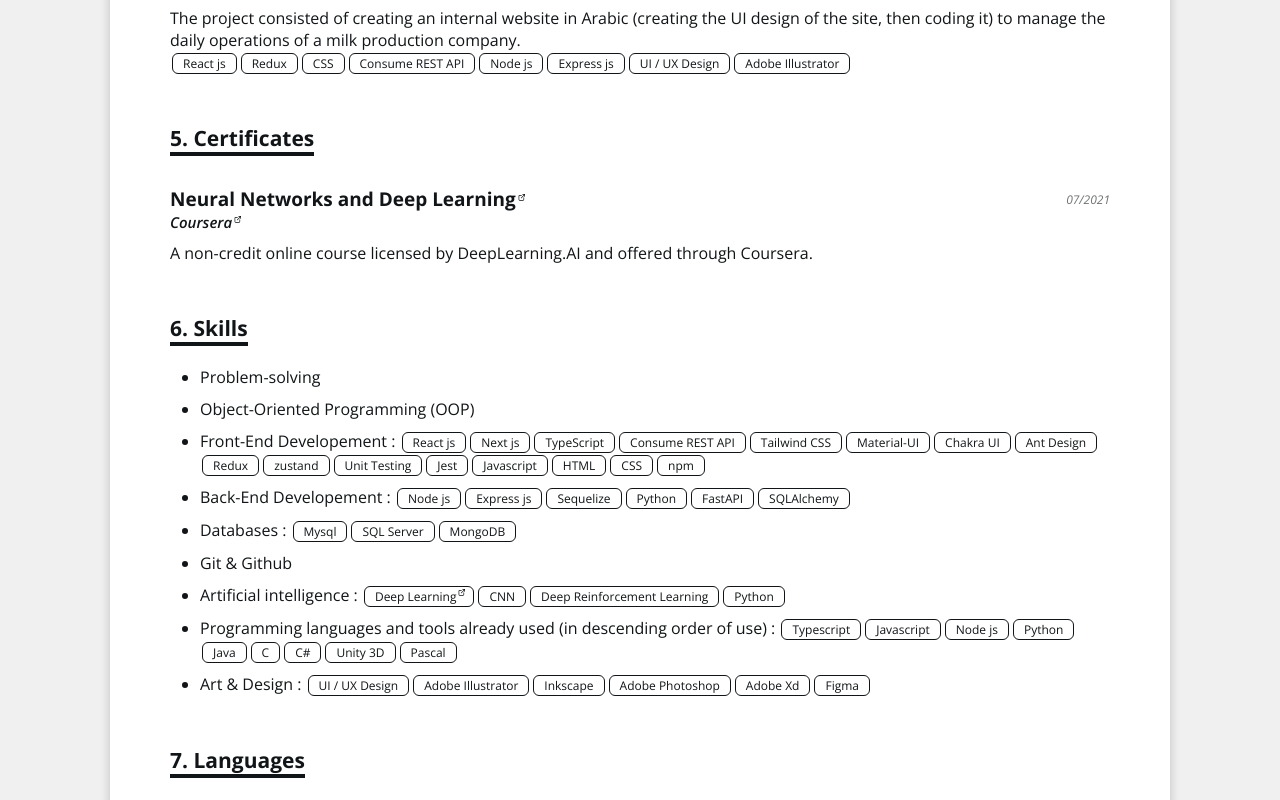
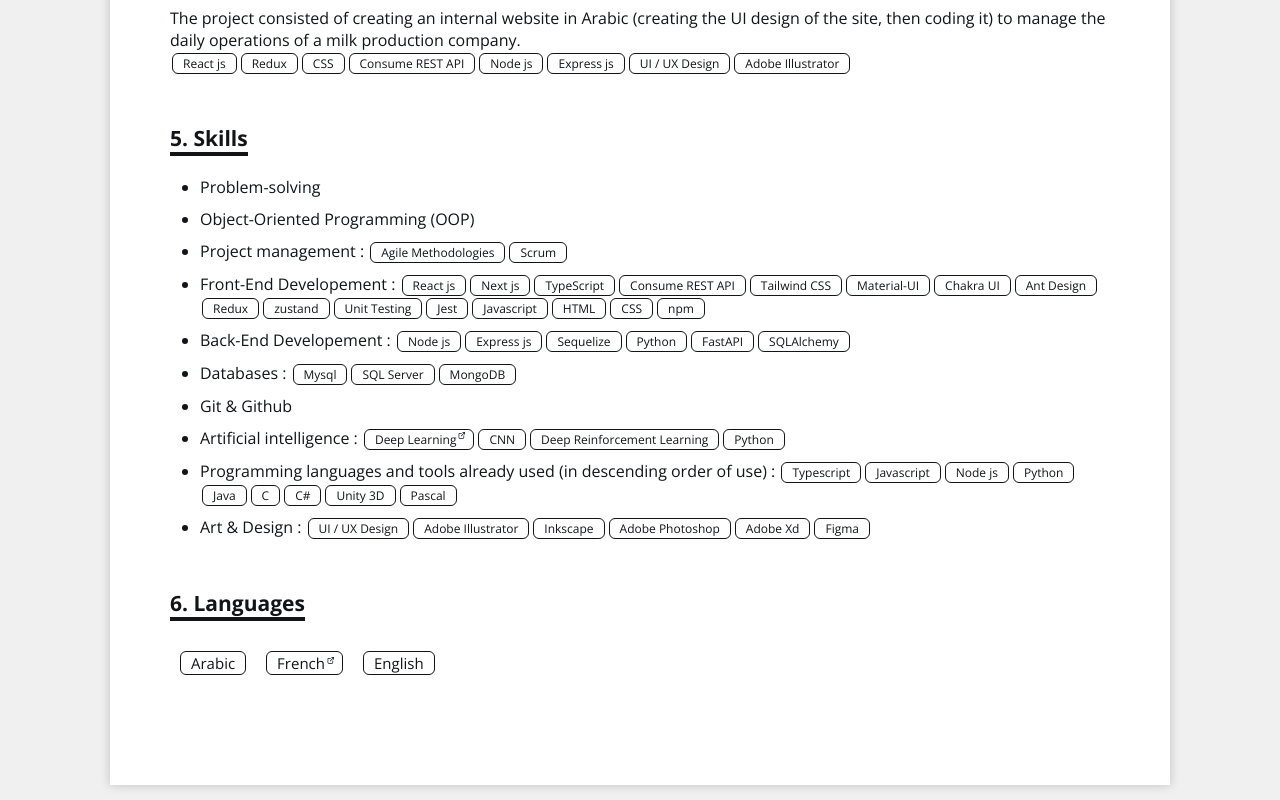
Before and after one commit to abdelkadir-bouziane/my-resume, a React (Create React App) app: page / in a window 1280 px wide. Shown: the part 1980-2780 px from the top of the page. Built offline with nearby package versions, Linux system fonts and the light colour scheme.

Commit message:
Update informations

```diff
--- a/src/components/Languages.jsx
+++ b/src/components/Languages.jsx
@@ -1,7 +1,7 @@
 function Languages({ languagesInfos }) {
   return (
     <article className="languages">
-      <h2>7. {languagesInfos.field}</h2>
+      <h2>6. {languagesInfos.field}</h2>
       <div className="languages-content">
         {languagesInfos.content.map((language, index) => (
           <span key={index} className="language">
--- a/src/components/Skills.jsx
+++ b/src/components/Skills.jsx
@@ -1,7 +1,7 @@
 function Skills({ skillsInfos }) {
   return (
     <article className="skills">
-      <h2>6. {skillsInfos.field}</h2>
+      <h2>5. {skillsInfos.field}</h2>
       <ul>
         {skillsInfos.content.map((skillsItem, index) => (
           <li key={index} className="skill-item">
--- a/src/components/resumeTemplates/ResumeTemplate1.jsx
+++ b/src/components/resumeTemplates/ResumeTemplate1.jsx
@@ -4,7 +4,7 @@ import Contact from "../Contact";
 import Profile from "../Profile";
 import Education from "../Education";
 import ProfessionalExperiences from "../ProfessionalExperiences";
-import Certificates from "../Certificates";
+// import Certificates from "../Certificates";
 import Skills from "../Skills";
 import Projects from "../Projects";
 import Languages from "../Languages";
@@ -76,7 +76,7 @@ export const ResumeTemplate1 = React.forwardRef((props, ref) => {
           language={props.language}
         />
         <Projects projectsInfos={props.informations.projects} />
-        <Certificates certificatesInfos={props.informations.certificates} />
+        {/* <Certificates certificatesInfos={props.informations.certificates} /> */}
         <Skills skillsInfos={props.informations.skills} />
         <Languages languagesInfos={props.informations.languages} />
       </div>
--- a/src/data/english.js
+++ b/src/data/english.js
@@ -136,6 +136,19 @@ export const english = {
       {
         title: "Object-Oriented Programming (OOP)",
         details: [],
+      },
+      {
+        title: "Project management",
+        details: [
+          {
+            name: "Agile Methodologies",
+            certificateLink: "",
+          },
+          {
+            name: "Scrum",
+            certificateLink: "",
+          },
+        ],
       },
       {
         title: "Front-End Developement",
--- a/src/data/french.js
+++ b/src/data/french.js
@@ -136,6 +136,19 @@ export const french = {
       {
         title: "Programmation orientée objet (POO)",
         details: [],
+      },
+      {
+        title: "Gestion de projet",
+        details: [
+          {
+            name: "Agile Methodologies",
+            certificateLink: "",
+          },
+          {
+            name: "Scrum",
+            certificateLink: "",
+          },
+        ],
       },
       {
         title: "Développement Front-End",
```
